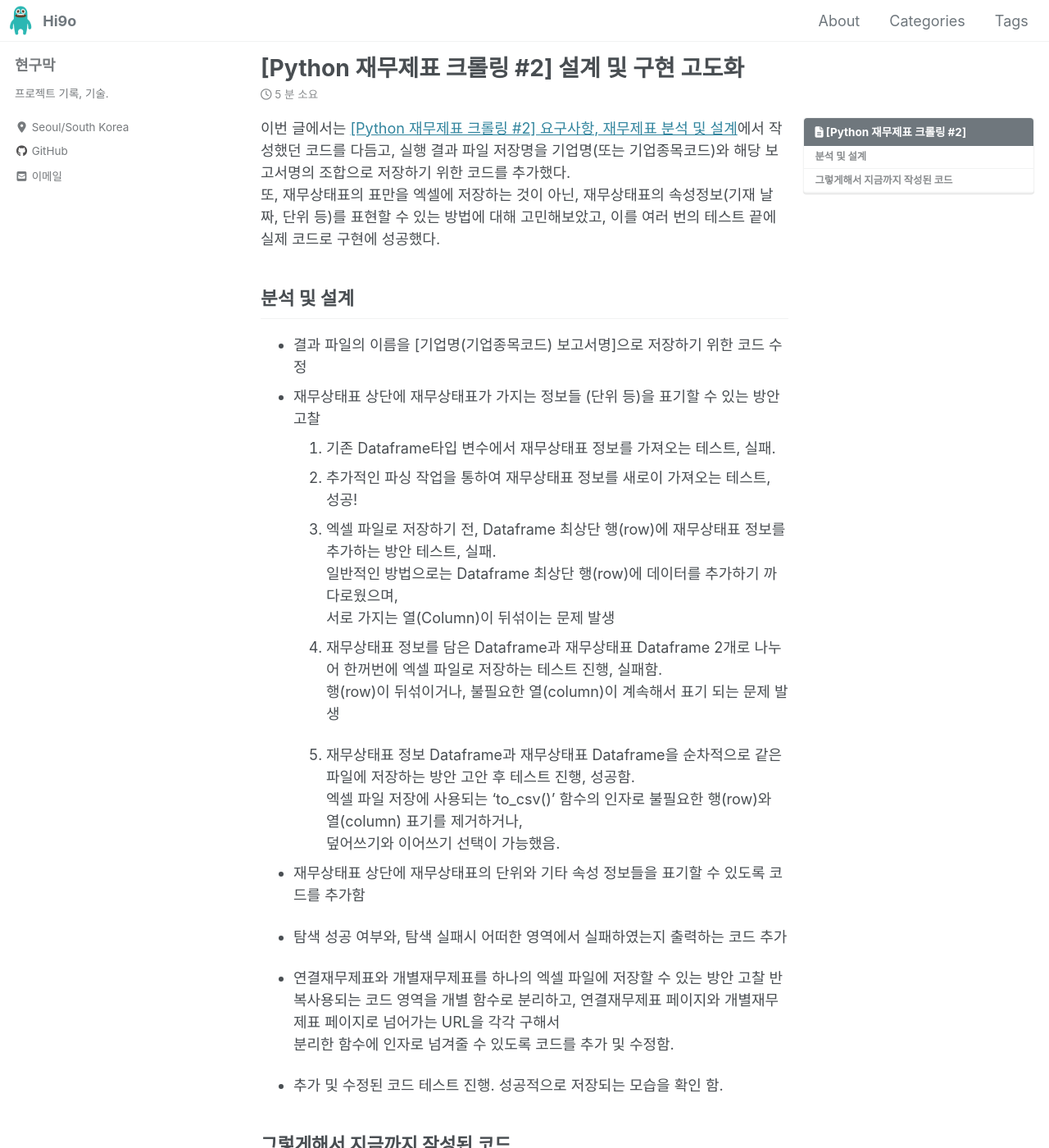
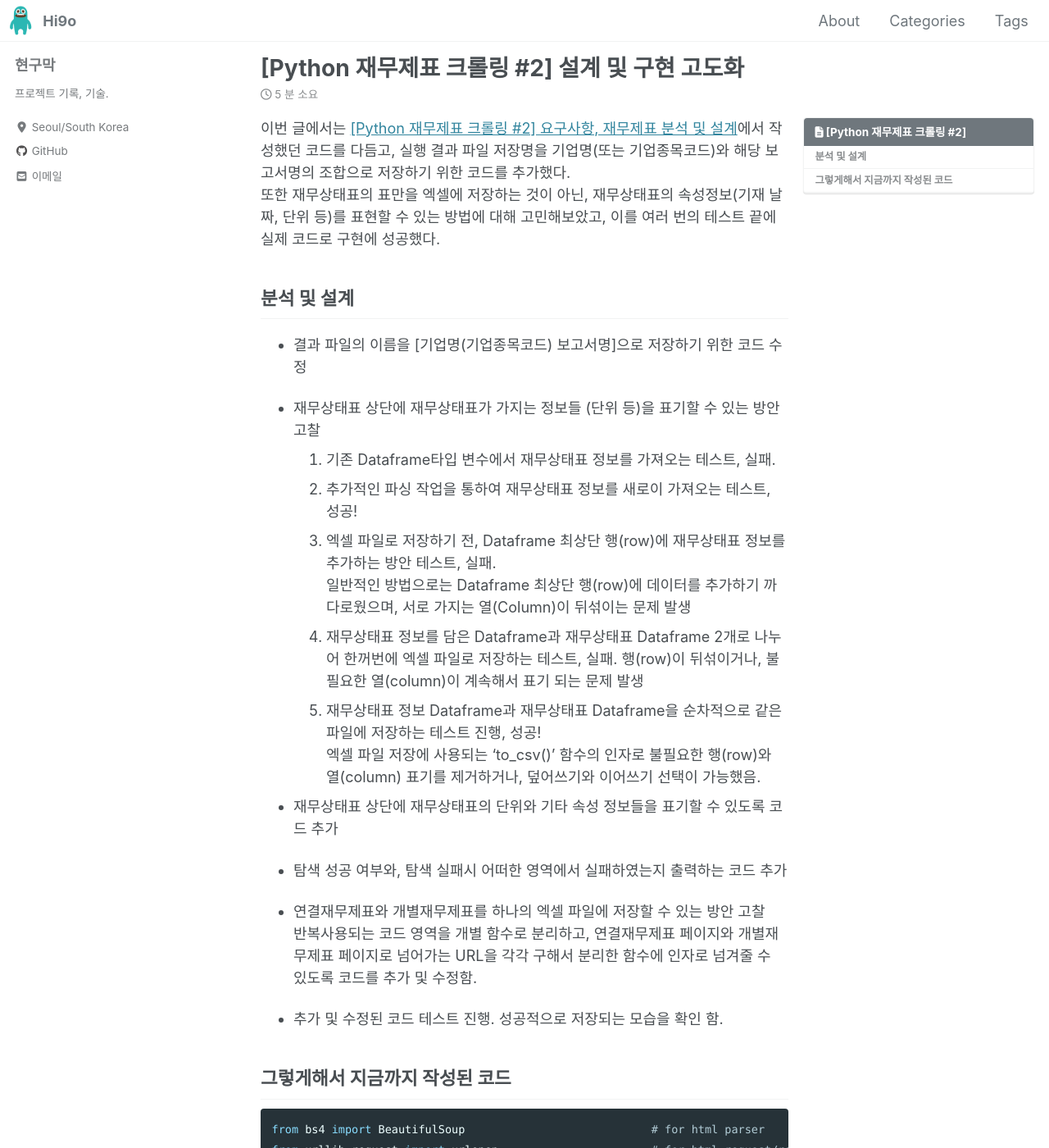
Before and after one commit to Hyeon9mak/Hyeon9mak.github.io, a Jekyll site: the page built from _posts/2020-01-16-재무제표-웹-크롤링 #2.md, in a window 1280 px wide and 1400 px high. Shown: the whole window at 82% size. Built offline with Jekyll 4.4.1, drawn with Linux system fonts in a browser that asks for light colours; cached includes are drawn as plain includes; nearby versions of some CDN libraries; comment, search, counter and statistics services are not loaded; some of the changed text lies outside the part shown.

Commit message:
Update 2020-01-16-재무제표-웹-크롤링 #2.md

````diff
--- a/_posts/2020-01-16-재무제표-웹-크롤링 #2.md
+++ b/_posts/2020-01-16-재무제표-웹-크롤링 #2.md
@@ -16,25 +16,23 @@
 
 이번 글에서는 [[Python 재무제표 크롤링 #2] 요구사항, 재무제표 분석 및 설계](https://hyeon9mak.github.io/python/%EC%9E%AC%EB%AC%B4%EC%A0%9C%ED%91%9C-%EC%9B%B9-%ED%81%AC%EB%A1%A4%EB%A7%81-1/)에서 작성했던 코드를 다듬고,
 실행 결과 파일 저장명을 기업명(또는 기업종목코드)와 해당 보고서명의 조합으로 저장하기 위한 코드를 추가했다.
-또, 재무상태표의 표만을 엑셀에 저장하는 것이 아닌, 재무상태표의 속성정보(기재 날짜, 단위 등)를 표현할 수 있는 방법에 대해
+또한 재무상태표의 표만을 엑셀에 저장하는 것이 아닌, 재무상태표의 속성정보(기재 날짜, 단위 등)를 표현할 수 있는 방법에 대해
 고민해보았고, 이를 여러 번의 테스트 끝에 실제 코드로 구현에 성공했다.
 
 ## 분석 및 설계
 - 결과 파일의 이름을 [기업명(기업종목코드) 보고서명]으로 저장하기 위한 코드 수정
+
 - 재무상태표 상단에 재무상태표가 가지는 정보들 (단위 등)을 표기할 수 있는 방안 고찰
     1. 기존 Dataframe타입 변수에서 재무상태표 정보를 가져오는 테스트, 실패.
     2. 추가적인 파싱 작업을 통하여 재무상태표 정보를 새로이 가져오는 테스트, 성공!
     3. 엑셀 파일로 저장하기 전, Dataframe 최상단 행(row)에 재무상태표 정보를 추가하는 방안 테스트, 실패.
-        일반적인 방법으로는 Dataframe 최상단 행(row)에 데이터를 추가하기 까다로웠으며,
-        서로 가지는 열(Column)이 뒤섞이는 문제 발생
-    4. 재무상태표 정보를 담은 Dataframe과 재무상태표 Dataframe 2개로 나누어 한꺼번에 엑셀 파일로 저장하는 테스트 진행, 실패함.
+        일반적인 방법으로는 Dataframe 최상단 행(row)에 데이터를 추가하기 까다로웠으며, 서로 가지는 열(Column)이 뒤섞이는 문제 발생
+    4. 재무상태표 정보를 담은 Dataframe과 재무상태표 Dataframe 2개로 나누어 한꺼번에 엑셀 파일로 저장하는 테스트, 실패.
         행(row)이 뒤섞이거나, 불필요한 열(column)이 계속해서 표기 되는 문제 발생
+    5. 재무상태표 정보 Dataframe과 재무상태표 Dataframe을 순차적으로 같은 파일에 저장하는 테스트 진행, 성공!
+        엑셀 파일 저장에 사용되는 'to_csv()' 함수의 인자로 불필요한 행(row)와 열(column) 표기를 제거하거나, 덮어쓰기와 이어쓰기 선택이 가능했음.
 
-    5. 재무상태표 정보 Dataframe과 재무상태표 Dataframe을 순차적으로 같은 파일에 저장하는 방안 고안 후 테스트 진행, 성공함.
-        엑셀 파일 저장에 사용되는 'to_csv()' 함수의 인자로 불필요한 행(row)와 열(column) 표기를 제거하거나,
-        덮어쓰기와 이어쓰기 선택이 가능했음.
-
-- 재무상태표 상단에 재무상태표의 단위와 기타 속성 정보들을 표기할 수 있도록 코드를 추가함
+- 재무상태표 상단에 재무상태표의 단위와 기타 속성 정보들을 표기할 수 있도록 코드 추가
 
 - 탐색 성공 여부와, 탐색 실패시 어떠한 영역에서 실패하였는지 출력하는 코드 추가
 
@@ -185,4 +183,6 @@
 print(fs_page())          # for testing.
 ```
 
-ㅇㅇㅇㅇ
+기업종목번호 6자리를 입력 받고, API 키를 이용해 인증 후 재무제표가 포함된 연단위 사업보고서 전체를 검색하는 페이지 URL을 합성하는 과정은 동일하다.
+**searching_report()** 함수를 통해 사업보고서 전체를 검색하는 페이지 URL에서 각각 사업보고서의 페이지를 열기 위한 정보들을 모은 다음,
+불필요한 정보는 제거한 뒤 **fs_page()** 함수로 이동한다.
````
